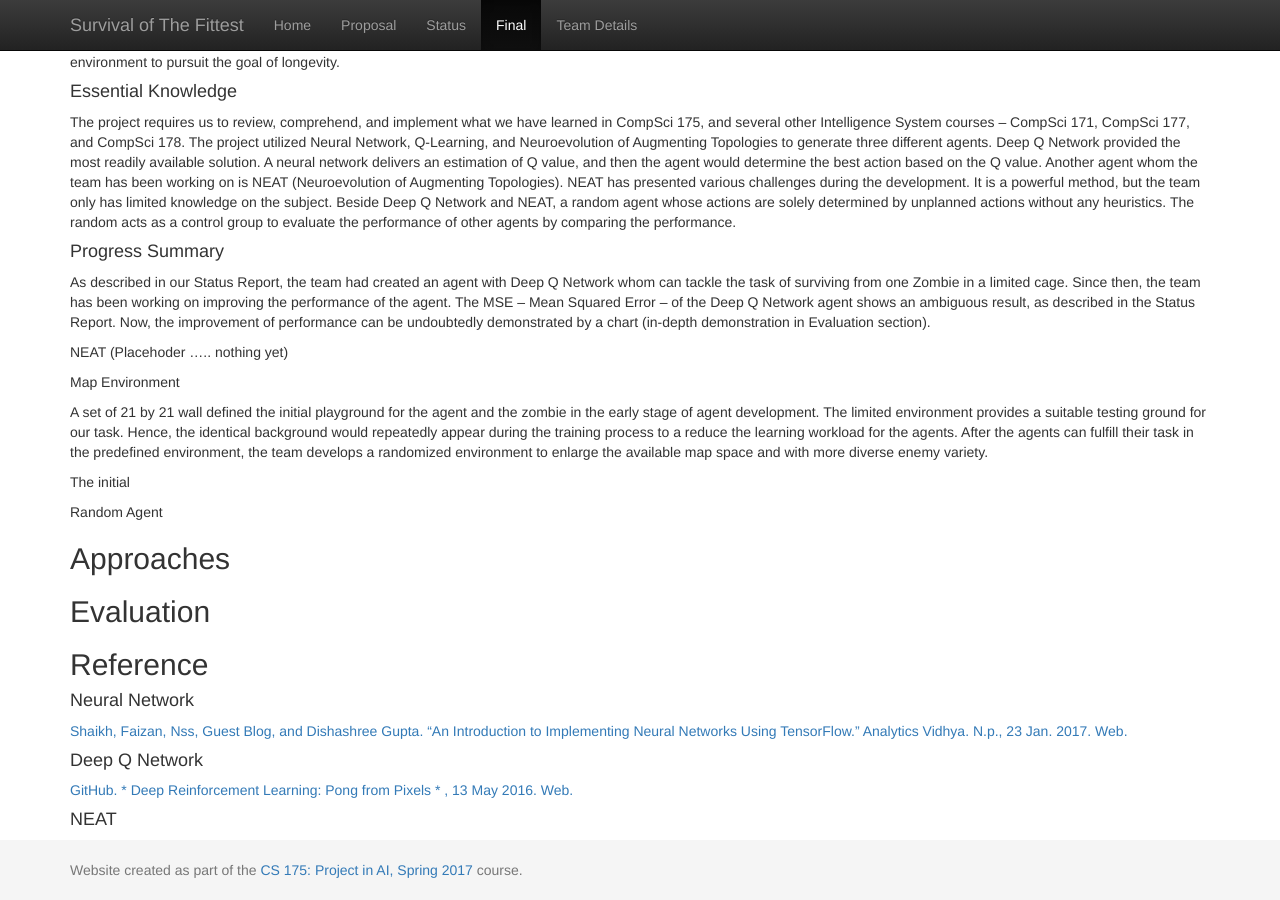
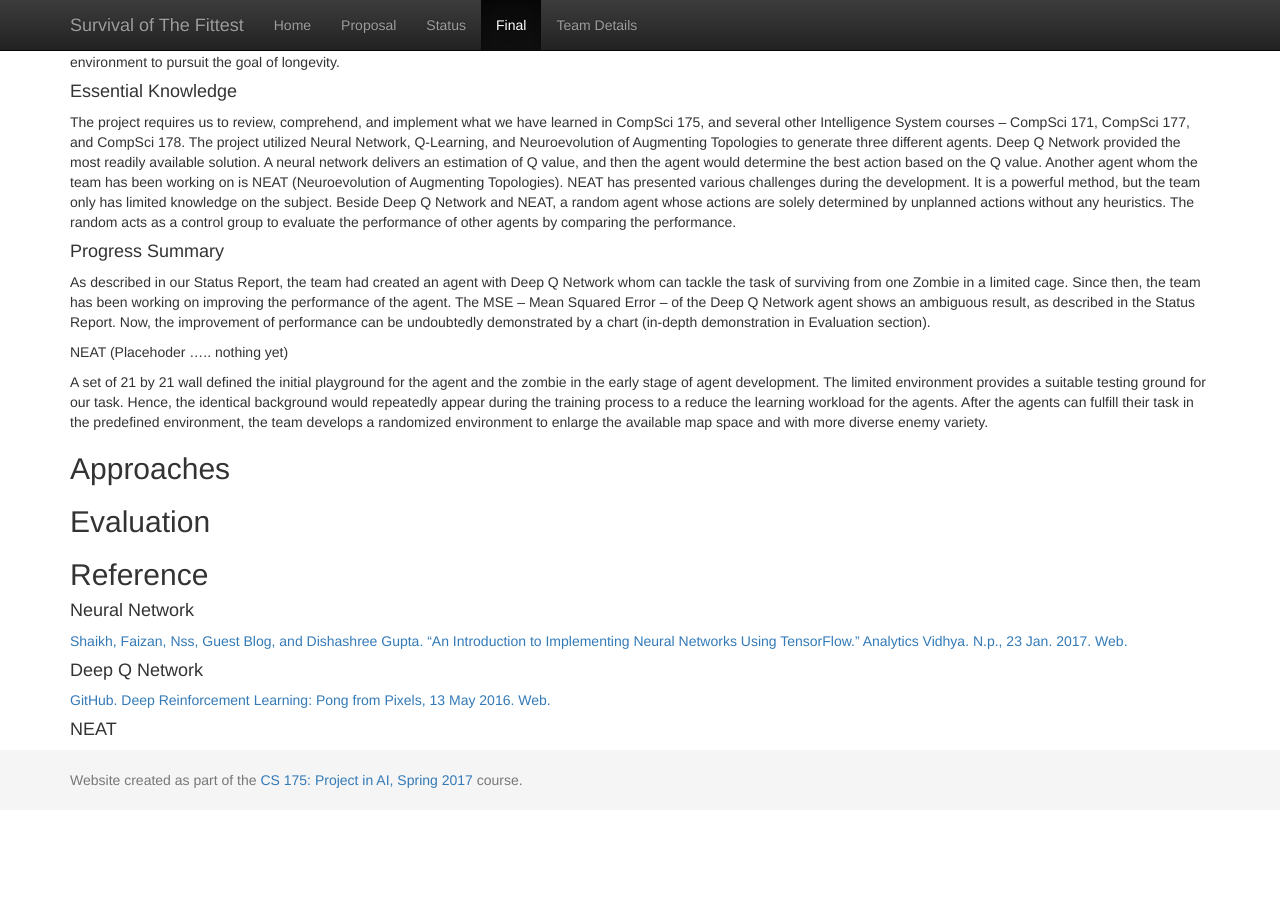
Before and after one commit to mingh2/SurvivalOfTheFittest, a Jekyll site: the page built from docs/final.md, in a window 1280 px wide and 900 px high, scrolled down 915 px. Built offline with Jekyll 4.4.1, drawn with Linux system fonts in a browser that asks for light colours; after the commit the page ends 1725 px from its top, so only the background shows below that.

Commit message:
Adjustment

```diff
--- a/docs/final.md
+++ b/docs/final.md
@@ -23,13 +23,7 @@ As described in our Status Report, the team had created an agent with Deep Q Net
 
 NEAT (Placehoder ..... nothing yet)
 
-Map Environment
-
 A set of 21 by 21 wall defined the initial playground for the agent and the zombie in the early stage of agent development. The limited environment provides a suitable testing ground for our task. Hence, the identical background would repeatedly appear during the training process to a reduce the learning workload for the agents. After the agents can fulfill their task in the predefined environment, the team develops a randomized environment to enlarge the available map space and with more diverse enemy variety.
-
-The initial
-
-Random Agent
 
 
 
@@ -45,6 +39,6 @@ Random Agent
 
 
 #### Deep Q Network
-[GitHub. * Deep Reinforcement Learning: Pong from Pixels * , 13 May 2016. Web.](http://karpathy.github.io/2016/05/31/rl/)
+[GitHub. Deep Reinforcement Learning: Pong from Pixels, 13 May 2016. Web.](http://karpathy.github.io/2016/05/31/rl/)
 
 #### NEAT
```
